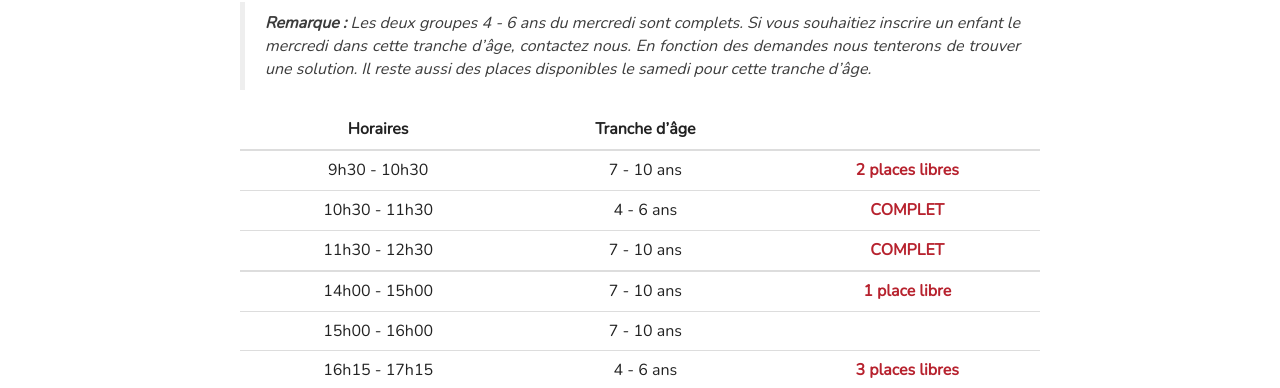
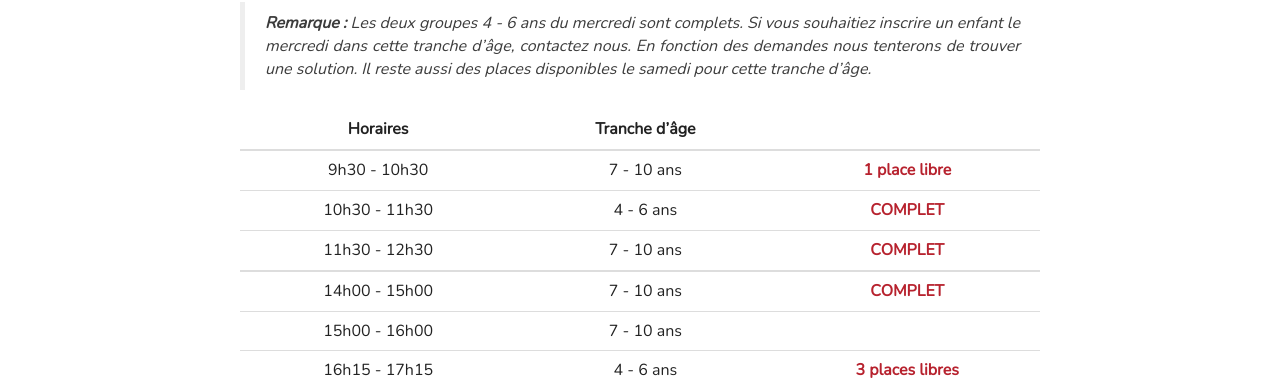
Before and after one commit to mlangues64/mlangues64.github.io, a Jekyll site: the page built from _posts/2019-08-26-inscription2019-2020.markdown, in a window 1280 px wide and 900 px high, scrolled down 988 px. Shown: the part 101-489 px from the top of the window. Built offline with Jekyll 4.4.1, drawn with Linux system fonts in a browser that asks for light colours; nearby versions of some CDN libraries.

Commit message:
effectifs

```diff
--- a/_posts/2019-08-26-inscription2019-2020.markdown
+++ b/_posts/2019-08-26-inscription2019-2020.markdown
@@ -66,11 +66,11 @@
 
 | Horaires | Tranche d'âge |      |
 |:--------:|:-------------:|:----:|
-| 9h30 - 10h30 | 7 - 10 ans | <span style="color: #B7222E; font-weight:bold;">2 places libres</span> |
+| 9h30 - 10h30 | 7 - 10 ans | <span style="color: #B7222E; font-weight:bold;">1 place libre</span> |
 | 10h30 - 11h30 | 4 - 6 ans | <span style="color: #B7222E; font-weight:bold;">COMPLET</span> |
 | 11h30 - 12h30 | 7 - 10 ans | <span style="color: #B7222E; font-weight:bold;">COMPLET</span> |
 |:--------:|:-------------:|:----:|
-| 14h00 - 15h00 | 7 - 10 ans | <span style="color: #B7222E; font-weight:bold;">1 place libre</span> |
+| 14h00 - 15h00 | 7 - 10 ans | <span style="color: #B7222E; font-weight:bold;">COMPLET</span> |
 | 15h00 - 16h00 | 7 - 10 ans |   |
 | 16h15 - 17h15 | 4 - 6 ans | <span style="color: #B7222E; font-weight:bold;">3 places libres</span> |
 |:--------:|:-------------:|:----:|
```
